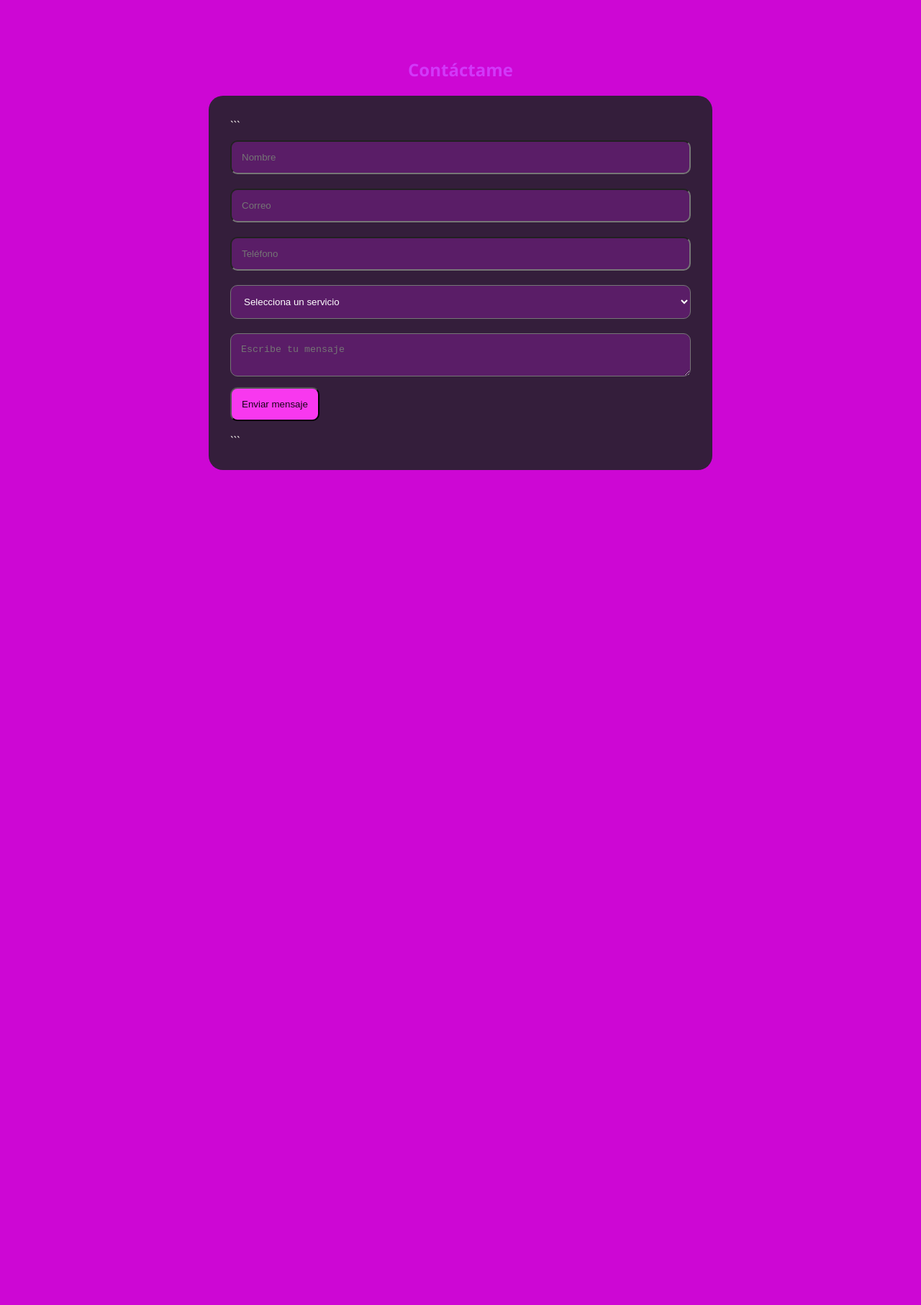
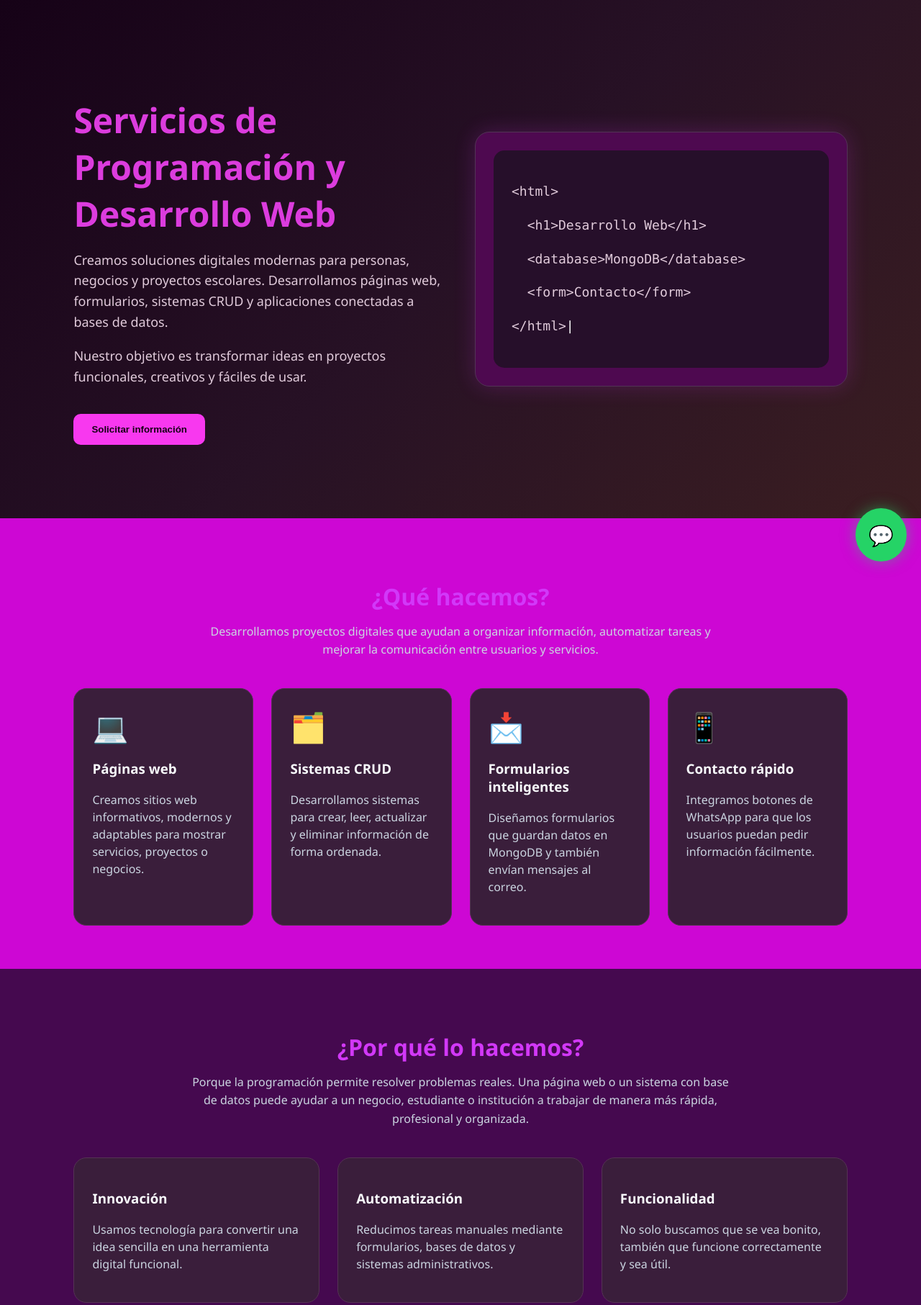
Before and after one commit to marylechugaromero-cloud/mi-web-programacion, a website: page public/index.html in a window 1280 px wide. Shown: the top 1813 px of the page at 72% size. Before the commit the page ends 800 px from the top, so only its background shows below. Drawn offline with Linux system fonts and the light colour scheme.

Commit message:
arreglo correo y cambio diseño web

````diff
--- a/public/index.html
+++ b/public/index.html
@@ -1,5 +1,4 @@
 <!DOCTYPE html>
-
 <html lang="es">
 <head>
 <meta charset="UTF-8">
@@ -7,65 +6,368 @@
 <title>Servicios de Programación</title>
 
 <style>
-/* TODO TU CSS ORIGINAL (NO CAMBIÉ NADA) */
-* { box-sizing: border-box; }
-body { font-family: 'Segoe UI', Arial, sans-serif; margin: 0; background: #cd07d4; color: #ebe7e5; }
-header { min-height: 90vh; display: flex; align-items: center; justify-content: center; padding: 50px 8%; background: linear-gradient(135deg, #160217, #271125, #3b1e21); }
-.hero { display: grid; grid-template-columns: 1fr 1fr; gap: 40px; align-items: center; max-width: 1100px; }
-.hero h1 { font-size: 48px; color: #dc3cde; }
-.hero p { color: #e1cbdb; }
-section { padding: 60px 8%; }
-h2 { color: #d238f8; text-align: center; }
-.formulario { max-width: 700px; margin: auto; background: #341e3b; padding: 30px; border-radius: 20px; }
-input, textarea, select { width: 100%; padding: 14px; margin: 10px 0; border-radius: 10px; background: #5a1d67; color: white; }
-button { background: #f838ef; color: #170216; padding: 14px; border-radius: 10px; cursor: pointer; }
-#respuesta { margin-top: 15px; font-weight: bold; }
+* {
+  box-sizing: border-box;
+}
+
+body {
+  font-family: 'Segoe UI', Arial, sans-serif;
+  margin: 0;
+  background: #cd07d4;
+  color: #ebe7e5;
+}
+
+header {
+  min-height: 90vh;
+  display: flex;
+  align-items: center;
+  justify-content: center;
+  padding: 50px 8%;
+  background: linear-gradient(135deg, #160217, #271125, #3b1e21);
+}
+
+.hero {
+  display: grid;
+  grid-template-columns: 1fr 1fr;
+  gap: 40px;
+  align-items: center;
+  max-width: 1100px;
+}
+
+.hero h1 {
+  font-size: 48px;
+  color: #dc3cde;
+  margin-bottom: 15px;
+}
+
+.hero p {
+  font-size: 18px;
+  line-height: 1.6;
+  color: #e1cbdb;
+}
+
+.hero button {
+  margin-top: 20px;
+}
+
+.computer-box {
+  background: #4e0950;
+  border: 1px solid #523355;
+  border-radius: 20px;
+  padding: 25px;
+  box-shadow: 0 0 30px rgba(219, 56, 248, 0.2);
+}
+
+.screen {
+  background: #260f2a;
+  border-radius: 15px;
+  padding: 25px;
+  font-family: Consolas, monospace;
+  color: #22c55e;
+}
+
+.cursor {
+  color: white;
+  animation: blink 1s infinite;
+}
+
+@keyframes blink {
+  50% { opacity: 0; }
+}
+
+section {
+  padding: 60px 8%;
+}
+
+h2 {
+  color: #d238f8;
+  font-size: 32px;
+  text-align: center;
+  margin-bottom: 15px;
+}
+
+.subtitulo {
+  text-align: center;
+  max-width: 750px;
+  margin: 0 auto 40px;
+  color: #cbd5e1;
+  line-height: 1.6;
+}
+
+.cards {
+  display: grid;
+  grid-template-columns: repeat(auto-fit, minmax(230px, 1fr));
+  gap: 25px;
+}
+
+.card {
+  background: #3a1e3b;
+  padding: 25px;
+  border-radius: 18px;
+  border: 1px solid #553354;
+  transition: 0.3s;
+}
+
+.card:hover {
+  transform: translateY(-8px);
+  border-color: #eb38f8;
+  box-shadow: 0 0 20px rgba(245, 56, 248, 0.2);
+}
+
+.card h3 {
+  color: #f8fafc;
+}
+
+.card p {
+  color: #cbd5e1;
+  line-height: 1.5;
+}
+
+.icono {
+  font-size: 40px;
+}
+
+.info {
+  background: #45094f;
+}
+
+.tecnologias {
+  display: flex;
+  flex-wrap: wrap;
+  justify-content: center;
+  gap: 15px;
+}
+
+.tech {
+  background: #341e3b;
+  border: 1px solid #543355;
+  padding: 12px 20px;
+  border-radius: 30px;
+  color: #e0f2fe;
+}
+
+.formulario {
+  max-width: 700px;
+  margin: auto;
+  background: #341e3b;
+  padding: 30px;
+  border-radius: 20px;
+  border: 1px solid #523355;
+}
+
+input, textarea, select {
+  width: 100%;
+  padding: 14px;
+  margin: 10px 0;
+  border-radius: 10px;
+  border: none;
+  outline: none;
+  background: #5a1d67;
+  color: white;
+  border: 1px solid #60226b;
+}
+
+textarea {
+  min-height: 120px;
+}
+
+button {
+  background: #f838ef;
+  color: #170216;
+  padding: 14px 25px;
+  border: none;
+  border-radius: 10px;
+  cursor: pointer;
+  font-weight: bold;
+}
+
+button:hover {
+  background: #d70ee9;
+}
+
+#respuesta {
+  margin-top: 15px;
+  color: #22c55e;
+  font-weight: bold;
+}
+
+.whatsapp {
+  position: fixed;
+  bottom: 20px;
+  right: 20px;
+  background: #25D366;
+  color: white;
+  padding: 18px;
+  border-radius: 50%;
+  font-size: 28px;
+  text-decoration: none;
+  box-shadow: 0 0 20px rgba(37,211,102,0.5);
+}
+
+footer {
+  text-align: center;
+  padding: 25px;
+  background: #38063e;
+  color: #94a3b8;
+}
+
+@media(max-width: 800px) {
+  .hero {
+    grid-template-columns: 1fr;
+    text-align: center;
+  }
+
+  .hero h1 {
+    font-size: 36px;
+  }
+}
 </style>
-
 </head>
 
 <body>
 
+<header>
+  <div class="hero">
+    <div>
+      <h1>Servicios de Programación y Desarrollo Web</h1>
+      <p>
+        Creamos soluciones digitales modernas para personas, negocios y proyectos escolares.
+        Desarrollamos páginas web, formularios, sistemas CRUD y aplicaciones conectadas a bases de datos.
+      </p>
+      <p>
+        Nuestro objetivo es transformar ideas en proyectos funcionales, creativos y fáciles de usar.
+      </p>
+      <a href="#contacto"><button>Solicitar información</button></a>
+    </div>
+
+    <div class="computer-box">
+      <div class="screen">
+        <p>&lt;html&gt;</p>
+        <p>&nbsp;&nbsp;&lt;h1&gt;Desarrollo Web&lt;/h1&gt;</p>
+        <p>&nbsp;&nbsp;&lt;database&gt;MongoDB&lt;/database&gt;</p>
+        <p>&nbsp;&nbsp;&lt;form&gt;Contacto&lt;/form&gt;</p>
+        <p>&lt;/html&gt;<span class="cursor">|</span></p>
+      </div>
+    </div>
+  </div>
+</header>
+
+<section>
+  <h2>¿Qué hacemos?</h2>
+  <p class="subtitulo">
+    Desarrollamos proyectos digitales que ayudan a organizar información, automatizar tareas
+    y mejorar la comunicación entre usuarios y servicios.
+  </p>
+
+  <div class="cards">
+    <div class="card">
+      <div class="icono">💻</div>
+      <h3>Páginas web</h3>
+      <p>Creamos sitios web informativos, modernos y adaptables para mostrar servicios, proyectos o negocios.</p>
+    </div>
+
+    <div class="card">
+      <div class="icono">🗂️</div>
+      <h3>Sistemas CRUD</h3>
+      <p>Desarrollamos sistemas para crear, leer, actualizar y eliminar información de forma ordenada.</p>
+    </div>
+
+    <div class="card">
+      <div class="icono">📩</div>
+      <h3>Formularios inteligentes</h3>
+      <p>Diseñamos formularios que guardan datos en MongoDB y también envían mensajes al correo.</p>
+    </div>
+
+    <div class="card">
+      <div class="icono">📱</div>
+      <h3>Contacto rápido</h3>
+      <p>Integramos botones de WhatsApp para que los usuarios puedan pedir información fácilmente.</p>
+    </div>
+  </div>
+</section>
+
+<section class="info">
+  <h2>¿Por qué lo hacemos?</h2>
+  <p class="subtitulo">
+    Porque la programación permite resolver problemas reales. Una página web o un sistema con base de datos
+    puede ayudar a un negocio, estudiante o institución a trabajar de manera más rápida, profesional y organizada.
+  </p>
+
+  <div class="cards">
+    <div class="card">
+      <h3>Innovación</h3>
+      <p>Usamos tecnología para convertir una idea sencilla en una herramienta digital funcional.</p>
+    </div>
+
+    <div class="card">
+      <h3>Automatización</h3>
+      <p>Reducimos tareas manuales mediante formularios, bases de datos y sistemas administrativos.</p>
+    </div>
+
+    <div class="card">
+      <h3>Funcionalidad</h3>
+      <p>No solo buscamos que se vea bonito, también que funcione correctamente y sea útil.</p>
+    </div>
+  </div>
+</section>
+
+<section>
+  <h2>Tecnologías que usamos</h2>
+  <p class="subtitulo">
+    Para este proyecto se utilizan herramientas reales del desarrollo web.
+  </p>
+
+  <div class="tecnologias">
+    <span class="tech">HTML</span>
+    <span class="tech">CSS</span>
+    <span class="tech">JavaScript</span>
+    <span class="tech">Node.js</span>
+    <span class="tech">MongoDB</span>
+    <span class="tech">WhatsApp</span>
+  </div>
+</section>
+
 <section id="contacto">
   <h2>Contáctame</h2>
+  <p class="subtitulo">
+    Llena el formulario y tu mensaje será guardado y enviado al correo.
+  </p>
 
   <div class="formulario">
     <form id="formulario">
+      <input type="text" placeholder="Nombre" id="nombre" required>
+      <input type="email" placeholder="Correo electrónico" id="correo" required>
+      <input type="text" placeholder="Teléfono" id="telefono">
 
-```
-  <input type="text" placeholder="Nombre" id="nombre" required>
-  <input type="email" placeholder="Correo" id="correo" required>
-
-  <!-- 🔥 AHORA OBLIGATORIO -->
-  <input type="text" placeholder="Teléfono" id="telefono" required>
-
-  <!-- 🔥 AHORA OBLIGATORIO -->
-  <select id="servicio" required>
-    <option value="">Selecciona un servicio</option>
-    <option value="Página web">Página web</option>
-    <option value="Sistema CRUD">Sistema CRUD</option>
-    <option value="Formulario con base de datos">Formulario con base de datos</option>
-    <option value="Aplicación básica">Aplicación básica</option>
-    <option value="Asesoría de programación">Asesoría de programación</option>
+      <select id="servicio">
+        <option>Página web</option>
+        <option>Sistema CRUD</option>
+        <option>Formulario con base de datos</option>
+        <option>Aplicación básica</option>
+        <option>Asesoría de programación</option>
       </select>
 
       <textarea placeholder="Escribe tu mensaje" id="mensaje" required></textarea>
 
       <button type="submit">Enviar mensaje</button>
-
     </form>
 
     <p id="respuesta"></p>
-```
-
   </div>
 </section>
 
+<a class="whatsapp"
+href="https://wa.me/5217751643784?text=Hola,%20quiero%20información%20sobre%20tus%20servicios%20de%20programación"
+target="_blank">
+💬
+</a>
+
+<footer>
+  <p>Contactanos a "dulcemariahernandez23@cbtis179.edu.mx" y a "mariadelosangeleslechuga23@cbtis179.edu.mx"</p>
+</footer>
+
 <script>
-const form = document.getElementById("formulario");
-const respuesta = document.getElementById("respuesta");
-
-form.addEventListener("submit", async (e) => {
+document.getElementById("formulario").addEventListener("submit", async (e) => {
   e.preventDefault();
 
   const data = {
@@ -76,36 +378,22 @@ form.addEventListener("submit", async (e) => {
     mensaje: document.getElementById("mensaje").value
   };
 
-  if (!data.nombre || !data.correo || !data.telefono || !data.servicio || !data.mensaje) {
-    respuesta.style.color = "red";
-    respuesta.innerText = "Llena todos los campos";
-    return;
-  }
-
-  try {
-    respuesta.style.color = "yellow";
-    respuesta.innerText = "Enviando...";
-
   const res = await fetch("/contacto", {
     method: "POST",
-      headers: { "Content-Type": "application/json" },
+    headers: {
+      "Content-Type": "application/json"
+    },
     body: JSON.stringify(data)
   });
 
   const json = await res.json();
 
+  document.getElementById("respuesta").innerText = json.ok
+    ? "Mensaje enviado correctamente"
+    : "Error al enviar";
+
   if (json.ok) {
-      respuesta.style.color = "lightgreen";
-      respuesta.innerText = "Mensaje enviado correctamente ✅";
-      form.reset();
-    } else {
-      respuesta.style.color = "red";
-      respuesta.innerText = json.mensaje || "Error al enviar";
-    }
-
-  } catch (err) {
-    respuesta.style.color = "red";
-    respuesta.innerText = "Error del servidor ❌";
+    document.getElementById("formulario").reset();
   }
 });
 </script>
````
Also changed, not shown: app.js (+3 -4 lines), 1 other file. Lines whose indentation alone changed are shown as unchanged.
